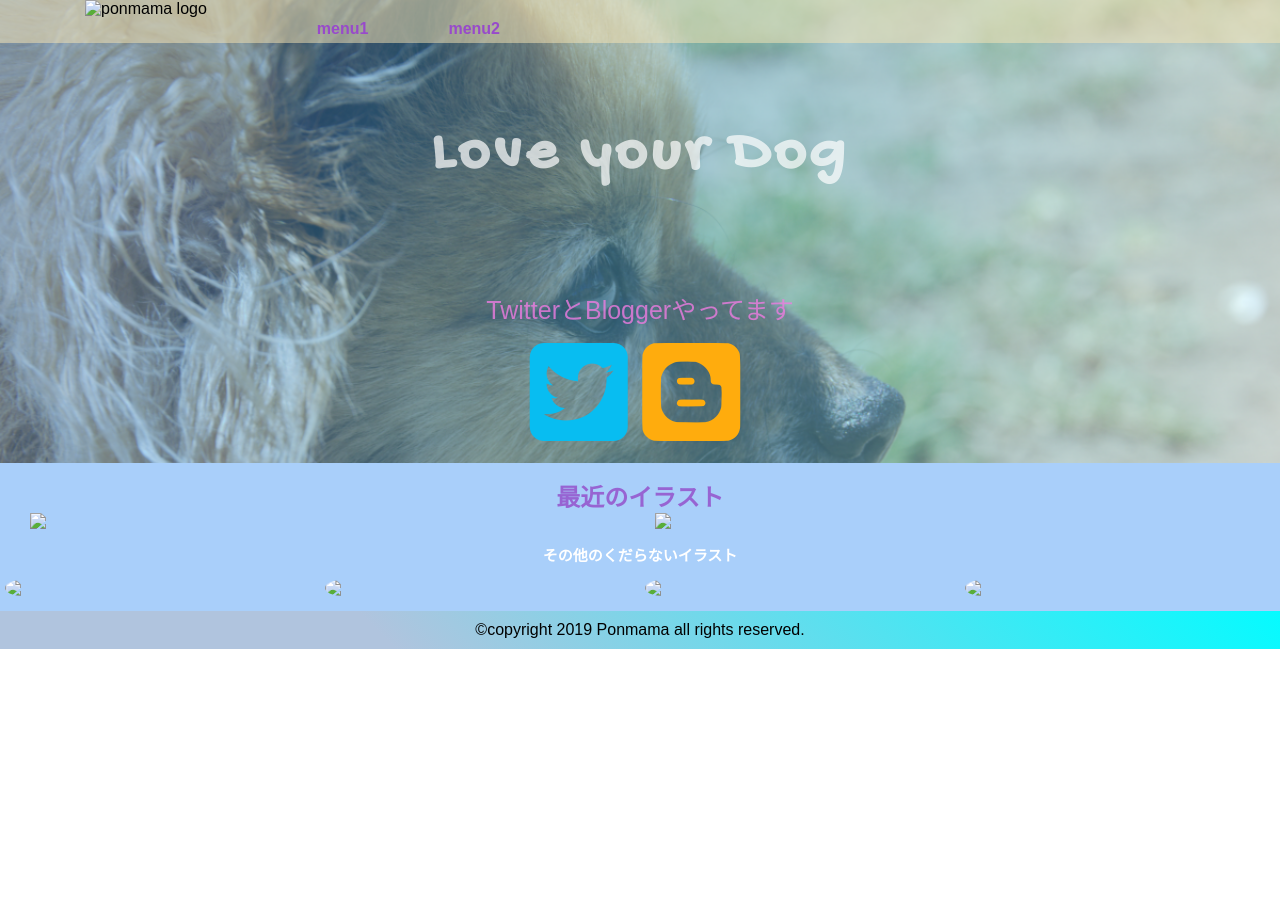
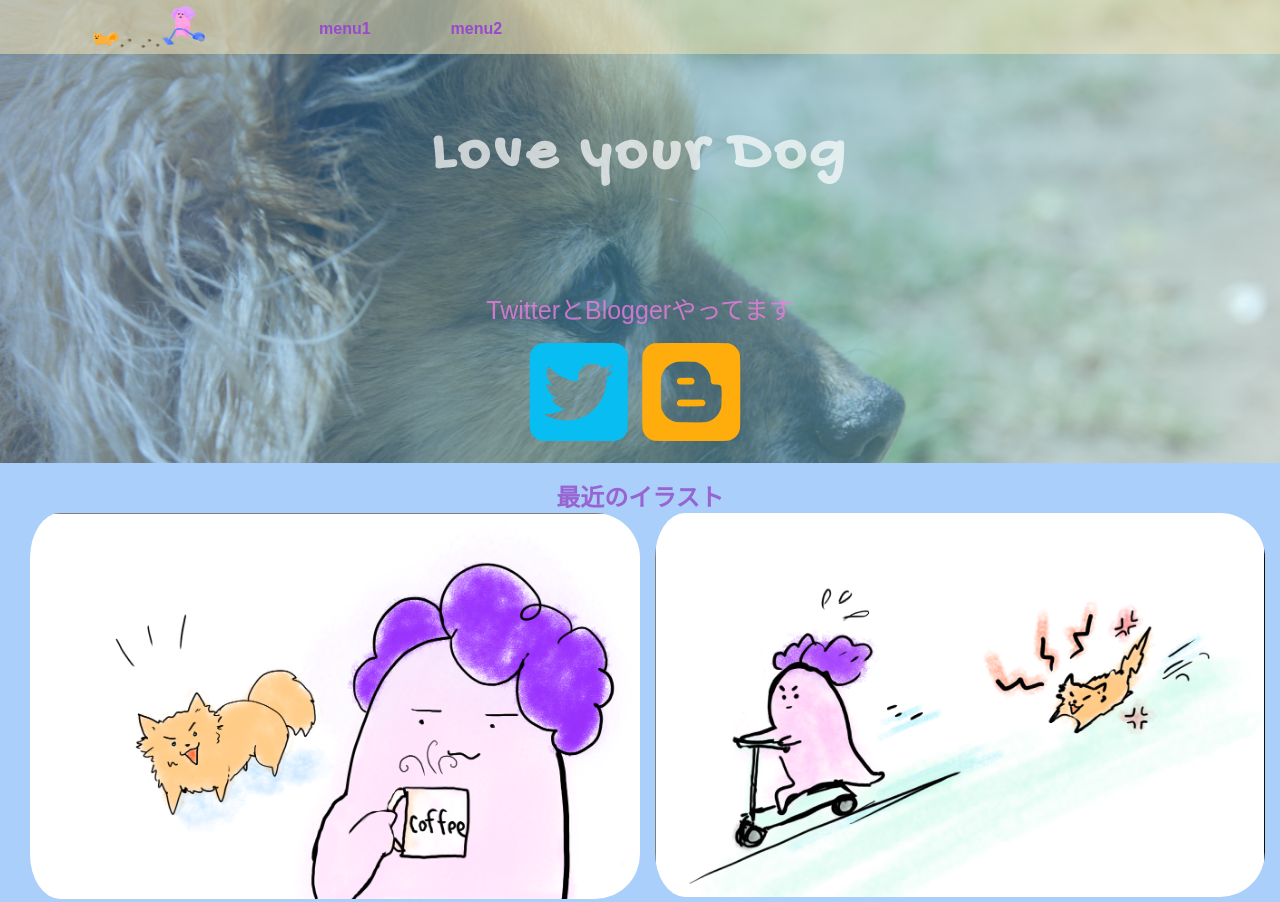
Before and after one commit to ponsmama/orange_pom, a plain HTML site: page index.html in a window 1280 px wide. Shown: the top 902 px of the page. Before the commit the page ends 800 px from the top, so only its background shows below. Drawn offline with Linux system fonts and the light colour scheme; files whose address does not match are found by name.

Commit message:
Update index.html

```diff
--- a/index.html
+++ b/index.html
@@ -14,7 +14,7 @@
   <header>
       <div class = "container">
          <div class = "header-logo">
-           <img class ="logo" src='../Image/weblogo.png' alt="ponmama logo">
+           <img class ="logo" src='weblogo.png' alt="ponmama logo">
          </div>
           <div class = "menus">
            <a class ="menu" href="#">menu1</a>
@@ -45,12 +45,12 @@
 <div class = "illust-container">
   <div>
     <div class = "recents">
-      <img src='../Image/demos1.png'>
+      <img src='demos1.png'>
     </div>
   </div>
   <div>
     <div class ="recents">
-       <img src='../Image/demos2.png'>
+       <img src='demos2.png'>
     </div>
   </div>
 </div>
@@ -63,16 +63,16 @@
 
  <div class = "illust-container">
      <div class ="recomend">
-        <img src="../Image/demos3.png">
+        <img src="demos3.png">
     </div>
    <div class = "recomend">
-     <img src="../Image/demos4.png">
+     <img src="demos4.png">
   </div>
   <div class ="recomend">
-    <img src="../Image/demos5.png">
+    <img src="demos5.png">
   </div>
   <div class ="recomend">
-    <img src="../Image/demos6.png">
+    <img src="demos6.png">
   </div>
 </div>
 
```
